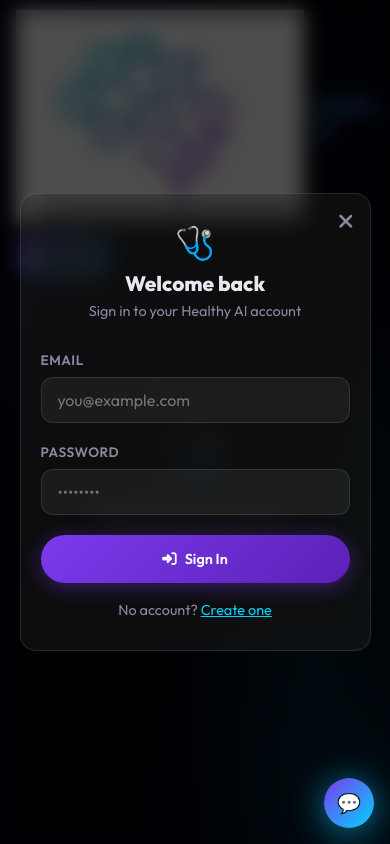
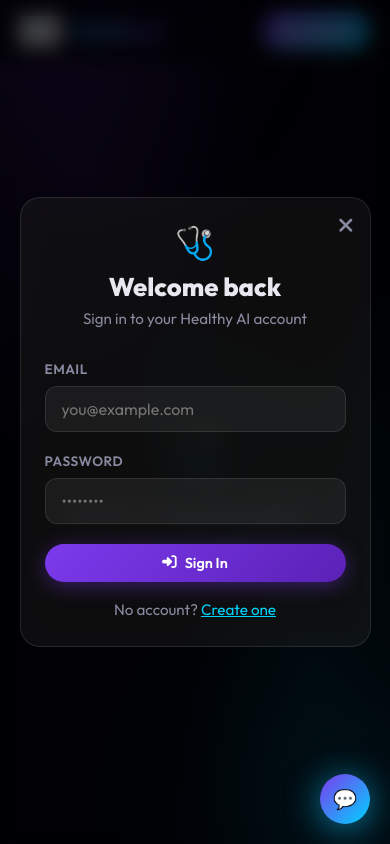
Before and after one commit to BhavyaKansal20/healthy-ai, a Flask app: page /login in a window 390 px wide. Run offline with Flask 3, Linux system fonts and the light colour scheme; parts of the project's set-up code (start-up, migrations or seed data) failed here and were passed over.

Commit message:
Enhance button styles and mobile layout
Updated button styles and improved mobile responsiveness.

```diff
--- a/templates/base.html
+++ b/templates/base.html
@@ -110,7 +110,7 @@
   }
   main { padding-top: 80px; min-height: 100vh; }
   .btn {
-    display: inline-flex; align-items: center; gap: 8px;
+    display: inline-flex; align-items: center; gap: 8px; justify-content: center;
     padding: 12px 28px; border-radius: 50px; font-size: 0.95rem;
     font-weight: 600; font-family: var(--font); cursor: pointer;
     border: none; transition: all 0.3s; text-decoration: none;
@@ -135,6 +135,7 @@
   }
   .btn-glass:hover { background: var(--glass-hover); transform: translateY(-1px); }
   .btn-sm { padding: 8px 18px; font-size: 0.85rem; }
+
   .form-group { margin-bottom: 20px; }
   .form-group label {
     display: block; font-size: 0.85rem; font-weight: 600;
@@ -151,6 +152,7 @@
     box-shadow: 0 0 0 3px rgba(124,58,237,0.15);
   }
   .form-input option { background: #1a1a2e; }
+
   .section-tag {
     display: inline-flex; align-items: center; gap: 8px;
     background: rgba(124,58,237,0.15); border: 1px solid rgba(124,58,237,0.3);
@@ -164,6 +166,7 @@
   .badge-low { background: rgba(6,214,160,0.15); color: var(--green); border: 1px solid rgba(6,214,160,0.3); }
   .badge-moderate { background: rgba(255,209,102,0.15); color: var(--yellow); border: 1px solid rgba(255,209,102,0.3); }
   .badge-high { background: rgba(255,107,107,0.15); color: var(--red); border: 1px solid rgba(255,107,107,0.3); }
+
   .stat-card {
     padding: 24px; border-radius: var(--radius);
     background: var(--glass); border: 1px solid var(--glass-border);
@@ -173,6 +176,7 @@
   .stat-card:hover { transform: translateY(-4px); }
   .stat-number { font-size: 2.5rem; font-weight: 800; line-height: 1; }
   .stat-label { font-size: 0.85rem; color: var(--muted); margin-top: 6px; font-weight: 500; }
+
   #toast {
     position: fixed; bottom: 30px; right: 30px; z-index: 9999;
     background: var(--glass); backdrop-filter: blur(20px);
@@ -184,21 +188,21 @@
   #toast.show { transform: translateY(0); opacity: 1; }
   #toast.success { border-color: rgba(6,214,160,0.4); }
   #toast.error { border-color: rgba(255,107,107,0.4); }
+
   .spinner {
     width: 22px; height: 22px; border: 3px solid rgba(255,255,255,0.1);
     border-top-color: var(--cyan); border-radius: 50%;
     animation: spin 0.8s linear infinite;
   }
   @keyframes spin { to { transform: rotate(360deg); } }
+
   ::-webkit-scrollbar { width: 6px; }
   ::-webkit-scrollbar-track { background: transparent; }
   ::-webkit-scrollbar-thumb { background: rgba(124,58,237,0.4); border-radius: 3px; }
 
   /* ══════════════════════════════════════
-     FEEDBACK BUTTON & MODAL — desktop styles
-     (yeh media query ke BAHAR hain — sahi jagah)
+     FEEDBACK BUTTON & MODAL
      ══════════════════════════════════════ */
-
   #feedbackBtn {
     position: fixed;
     bottom: 28px;
@@ -348,166 +352,83 @@
   #fbSubmitBtn:hover { opacity: 0.9; transform: translateY(-1px); }
   #fbSubmitBtn:disabled { opacity: 0.5; cursor: not-allowed; transform: none; }
 
-  #fbSuccess {
-    display: none; text-align: center; padding: 20px 0;
-  }
+  #fbSuccess { display: none; text-align: center; padding: 20px 0; }
 
   /* ══════════════════════════════════════
-     MOBILE RESPONSIVE — SITE WIDE
+     CLEAN & PROPORTIONAL MOBILE RESPONSIVE
      max-width: 768px
      ══════════════════════════════════════ */
   @media (max-width: 768px) {
+    /* ── Navbar ── */
+    nav.navbar { padding: 12px 20px; }
+    .nav-brand span { font-size: 1.2rem; }
+    .nav-brand img  { height: 30px; }
+    .nav-links a:not(.btn-nav) { display: none; }
+    .nav-links .btn-nav { padding: 8px 16px; font-size: 0.85rem; }
 
-    /* ── Navbar ── */
-    nav.navbar {
-      padding: 10px 16px;
-      flex-wrap: wrap;
-      gap: 8px;
-    }
-    .nav-brand span { font-size: 1.1rem; }
-    .nav-brand img  { height: 28px; }
-    .nav-links a:not(.btn-nav) { display: none; }
-    .nav-links .btn-nav {
-      padding: 7px 16px;
-      font-size: 0.85rem;
-    }
-
-    /* ── Main ── */
+    /* ── Main Adjustments ── */
     main { padding-top: 70px; }
 
-    /* ── Containers full width ── */
-    .container, .wrap,
-    [class*="container"],
-    [class*="content"],
-    [class*="wrapper"],
-    [class*="inner"] {
-      padding-left: 16px !important;
-      padding-right: 16px !important;
-      width: 100% !important;
-      max-width: 100% !important;
-    }
+    /* Global Max Widths to prevent overflowing */
+    img, svg, canvas { max-width: 100%; height: auto; }
 
-    /* ── Grids → single column ── */
-    [class*="grid"],
-    [class*="cards"],
-    [class*="stats"] {
-      grid-template-columns: 1fr !important;
-      gap: 12px !important;
-    }
+    /* ── Smooth Typography Scaling ── */
+    h1 { font-size: 2rem !important; line-height: 1.25 !important; }
+    h2 { font-size: 1.6rem !important; }
+    h3 { font-size: 1.3rem !important; }
+    p  { font-size: 0.95rem !important; line-height: 1.6 !important; }
 
-    /* ── Flex rows → column (except feedback UI rows) ── */
-    [class*="row"]:not(.star-row):not(.helpful-row):not(.fb-radio-group) {
-      flex-direction: column !important;
-      gap: 12px !important;
-    }
+    /* ── Clean Buttons (No forced 100% widths unless necessary) ── */
+    .btn { padding: 10px 22px !important; font-size: 0.9rem !important; }
 
-    /* ── Typography ── */
-    h1 { font-size: clamp(1.6rem, 5vw, 2.2rem) !important; line-height: 1.2 !important; }
-    h2 { font-size: clamp(1.3rem, 4vw, 1.7rem) !important; }
-    h3 { font-size: clamp(1rem,   3vw, 1.3rem) !important; }
-    p  { font-size: 0.9rem !important; line-height: 1.6 !important; }
-
-    /* ── Inputs — 16px stops iOS zoom on focus ── */
+    /* ── Fix Inputs for iOS Zoom ── */
     input, select, textarea, .form-input, .fb-input {
       font-size: 16px !important;
-      width: 100% !important;
       box-sizing: border-box !important;
     }
 
-    /* ── Buttons ── */
-    .btn {
-      width: 100% !important;
-      justify-content: center !important;
-      min-height: 48px !important;
-      font-size: 0.9rem !important;
+    /* ── Stat Cards & Containers ── */
+    .stat-number { font-size: 2rem !important; }
+    .stat-label  { font-size: 0.8rem !important; }
+
+    /* Ensure containers have breathing room */
+    .glass { padding: 20px !important; }
+
+    /* ── Modals ── */
+    #loginModal > div, #registerModal > div, #feedbackModal {
+      width: 92vw !important;
+      padding: 24px !important;
+      border-radius: 20px !important;
     }
 
-    /* ── Cards ── */
-    .glass, .stat-card, .card,
-    [class*="card"] {
-      width: 100% !important;
-      margin-left: 0 !important;
-      margin-right: 0 !important;
-      padding: 16px !important;
-      border-radius: 16px !important;
+    /* ── Feedback Form Adjustments ── */
+    .fb-radio-group { flex-direction: column !important; gap: 8px !important; }
+    .star-row span { font-size: 1.6rem !important; }
+    #feedbackBtn {
+      bottom: 20px !important; right: 20px !important;
+      width: 50px !important; height: 50px !important; font-size: 1.2rem !important;
     }
-
-    /* ── Login/Register modals ── */
-    #loginModal > div,
-    #registerModal > div {
-      width: 94vw !important;
-      padding: 28px 20px !important;
-      max-height: 90vh !important;
-      overflow-y: auto !important;
-    }
-
-    /* ── Feedback modal ── */
-    #feedbackModal {
-      width: 94vw !important;
-      padding: 24px 18px !important;
-    }
-    .fb-radio-group {
-      flex-direction: column !important;
-      gap: 8px !important;
-    }
-    .star-row span { font-size: 1.6rem !important; }
-
-    /* ── Feedback button ── */
-    #feedbackBtn {
-      bottom: 16px !important;
-      right: 16px !important;
-      width: 50px !important;
-      height: 50px !important;
-      font-size: 1.2rem !important;
-    }
-
-    /* ── Tables scrollable ── */
-    table {
-      display: block !important;
-      overflow-x: auto !important;
-      -webkit-overflow-scrolling: touch !important;
-      white-space: nowrap !important;
-    }
-
-    /* ── Images & charts ── */
-    img, canvas, svg {
-      max-width: 100% !important;
-      height: auto !important;
-    }
-
-    /* ── Stat cards ── */
-    .stat-number { font-size: 1.8rem !important; }
-    .stat-label  { font-size: 0.8rem !important; }
 
     /* ── Toast ── */
     #toast {
-      bottom: 16px !important;
-      right: 16px !important;
-      left: 16px !important;
-      max-width: 100% !important;
-      font-size: 0.85rem !important;
+      bottom: 20px !important; right: 20px !important; left: 20px !important;
+      max-width: 100% !important; font-size: 0.85rem !important;
     }
 
-    /* ── Orbs smaller for performance ── */
-    .orb-1 { width: 250px !important; height: 250px !important; }
-    .orb-2 { width: 200px !important; height: 200px !important; }
+    /* ── Optimize Orbs for Performance ── */
+    .orb-1 { width: 300px !important; height: 300px !important; }
+    .orb-2 { width: 250px !important; height: 250px !important; }
     .orb-3 { width: 150px !important; height: 150px !important; }
   }
 
   /* ══════════════════════════════════════
-     VERY SMALL PHONES — iPhone SE etc
-     max-width: 380px
+     VERY SMALL PHONES (max-width: 380px)
      ══════════════════════════════════════ */
   @media (max-width: 380px) {
-    nav.navbar { padding: 8px 12px; }
-    .nav-brand span { font-size: 1rem; }
-    h1 { font-size: 1.4rem !important; }
-    .glass, [class*="card"] { padding: 14px !important; }
-    #feedbackBtn {
-      width: 44px !important;
-      height: 44px !important;
-      font-size: 1rem !important;
-    }
+    nav.navbar { padding: 10px 16px; }
+    .nav-brand span { font-size: 1.1rem; }
+    h1 { font-size: 1.7rem !important; }
+    .glass, [class*="card"] { padding: 16px !important; }
   }
 
 </style>
@@ -598,7 +519,7 @@
 
       <div style="margin-bottom:16px;">
         <label class="fb-label">Your Name</label>
-        <input id="fbName" class="fb-input" type="text" placeholder="Bhavya Kansal">
+        <input id="fbName" class="fb-input" type="text" placeholder="Mr. Kansal">
       </div>
 
       <div style="margin-bottom:16px;">
```
